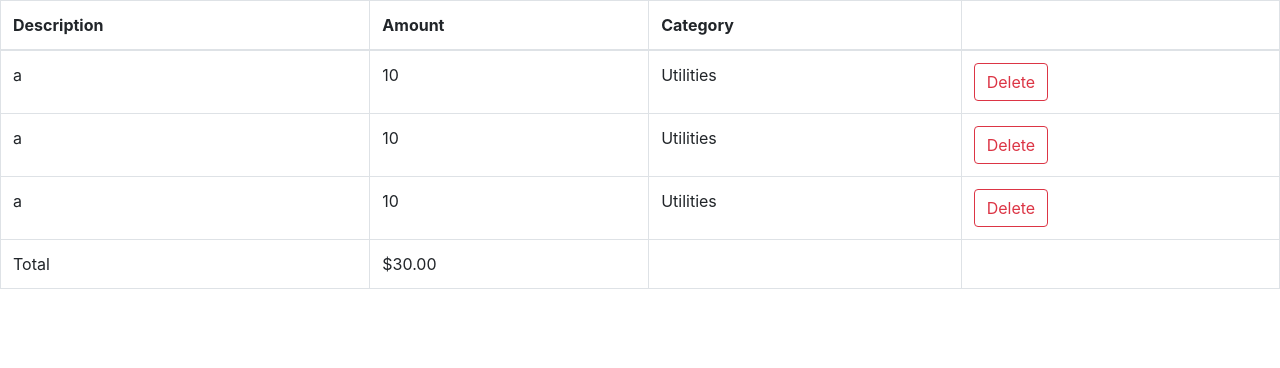
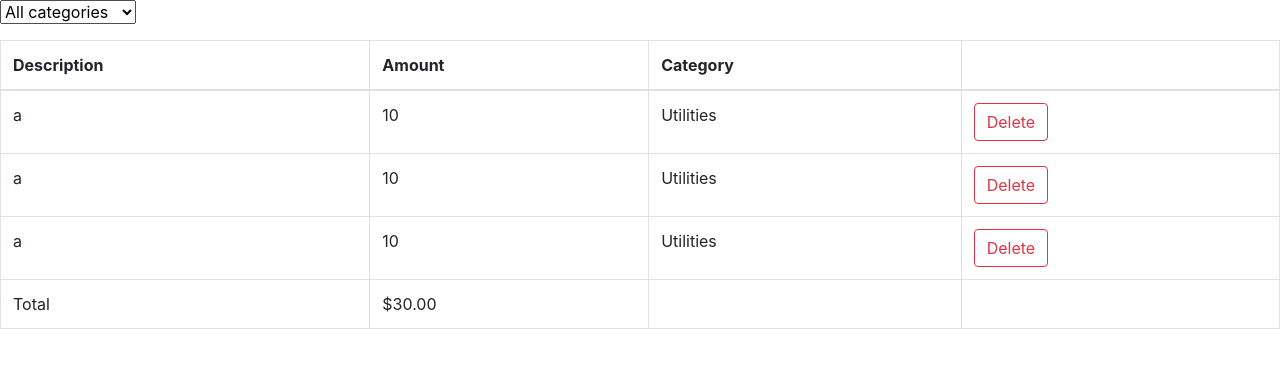
Before and after one commit to anuragpampati/react-app, a React (Vite) app: page / in a window 1280 px wide. Shown: the top 368 px of the page. Built offline with nearby package versions, Linux system fonts and the light colour scheme.

Commit message:
implemented filert

```diff
--- a/src/App.tsx
+++ b/src/App.tsx
@@ -1,7 +1,9 @@
 import { useState } from "react";
+import ExpenseFilter from "./expense-tracker/Components/ExpenseFilter";
 import ExpenseList from "./expense-tracker/Components/ExpenseList";
 
 function App() {
+  const [selectedCategory, setselectedCategory] = useState("");
   const [expense, setExpense] = useState([
     {
       id: 1,
@@ -22,11 +24,20 @@
       category: "Utilities",
     },
   ]);
+  const visibleExpenses = selectedCategory
+    ? expense.filter((e) => e.category === selectedCategory)
+    : expense;
   if (expense.length == 0) return null;
   return (
     <div>
+      <div className="mb-3">
+        <ExpenseFilter
+          onSelectCategory={(category) => setselectedCategory(category)}
+        />
+      </div>
+
       <ExpenseList
-        expense={expense}
+        expense={visibleExpenses}
         onDelete={(id) => setExpense(expense.filter((e) => e.id != id))}
       />
     </div>
--- /dev/null
+++ b/src/expense-tracker/Components/ExpenseFilter.tsx
@@ -0,0 +1,18 @@
+interface Props {
+  onSelectCategory: (catrgory: string) => void;
+}
+const ExpenseFilter = ({ onSelectCategory }: Props) => {
+  return (
+    <select
+      className="form-select"
+      onChange={(event) => onSelectCategory(event?.target.value)}
+    >
+      <option value="">All categories</option>
+      <option value="Groceries">Groceries</option>
+      <option value="Utilities">Utilities</option>
+      <option value="Entertainments">Entertainments</option>
+    </select>
+  );
+};
+
+export default ExpenseFilter;
```
